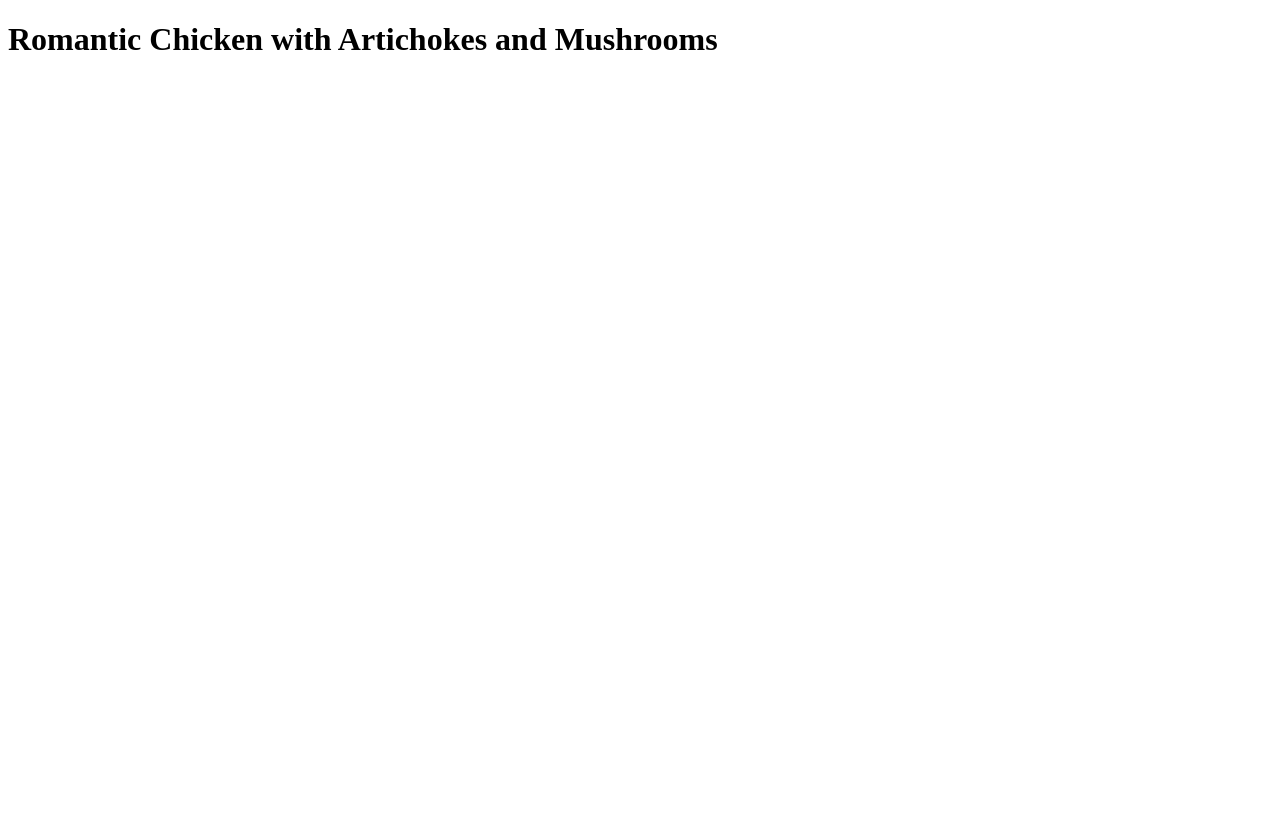
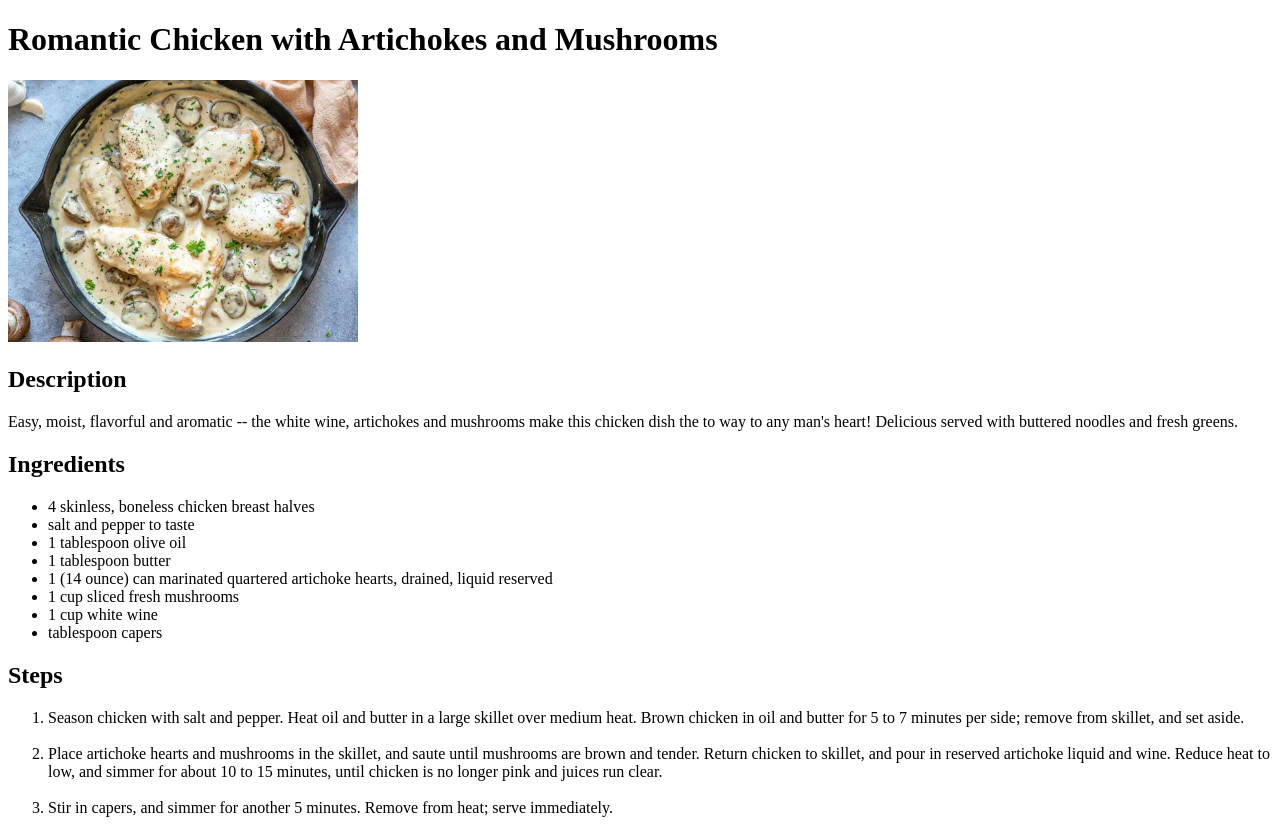
Before and after one commit to ariadna64/odin-recipes, a plain HTML site: page chicken-artichoke-mushroom.html in a window 1280 px wide. Before the commit the page ends 800 px from the top, so only its background shows below. Drawn offline with Linux system fonts and the light colour scheme.

Commit message:
Completed chicken recipe and modified typo in index

```diff
--- a/chicken-artichoke-mushroom.html
+++ b/chicken-artichoke-mushroom.html
@@ -3,14 +3,58 @@
 
 
 <html lang="en">
-  <head>
+
+<head>
     <meta charset="UTF-8">
     <title>Odin Recipes</title>
-  </head>
+</head>
 
-  <body>
+
+<body>
     <h1>Romantic Chicken with Artichokes and Mushrooms</h1>
-  </body>
+
+    <img src="./images/chicken-artichokes-mushrooms.jpg" alt="Finished dish of
+chicken with artichokes and mushrooms" lenght="350" width="350">
+
+<!-- I try to condense text like the description below because my monitor is small and I want to see
+everything perfect at all time. Sorry for bad english. -->
+
+<h2>Description</h2>
+
+<p>Easy, moist, flavorful and aromatic -- the white wine,
+        artichokes and mushrooms make this chicken dish the to way to any man's heart!
+        Delicious served with buttered noodles and fresh greens.</p>
+
+<h2>Ingredients</h2>
+
+<ul>
+    <li>4 skinless, boneless chicken breast halves</li>
+    <li>salt and pepper to taste</li>
+    <li>1 tablespoon olive oil</li>
+    <li>1 tablespoon butter</li>
+    <li>1 (14 ounce) can marinated quartered artichoke hearts, drained, liquid reserved</li>
+    <li>1 cup sliced fresh mushrooms</li>
+    <li>1 cup white wine</li>
+    <li> tablespoon capers</1i>
+</ul>
+
+<h2>Steps</h2>
+
+<ol>
+    <li>Season chicken with salt and pepper. Heat oil and butter in a large skillet over medium heat.
+        Brown chicken in oil and butter for 5 to 7 minutes per side;
+        remove from skillet, and set aside.</li>
+<br>
+    <li>Place artichoke hearts and mushrooms in the skillet, and saute until mushrooms are brown and tender.
+        Return chicken to skillet, and pour in reserved artichoke liquid and wine.
+        Reduce heat to low, and simmer for about 10 to 15 minutes,
+        until chicken is no longer pink and juices run clear.</li>
+<br>
+    <li>Stir in capers, and simmer for another 5 minutes. Remove from heat; serve immediately.</li>
+
+</ol>
+
+</body>
 
 
 
```
Also changed, not shown: index.html (+2 -1 lines), images/chicken-artichokes-mushrooms.jpg (added).
